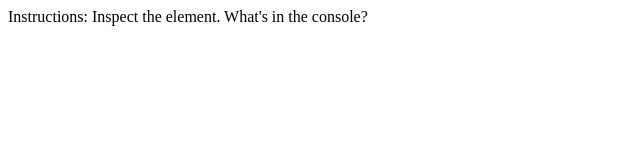
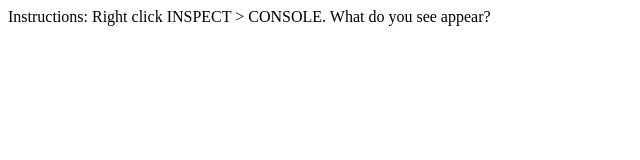
Before and after one commit to racheldmiller/JavaScript-Madness, a plain HTML site: page Variables/index.html in a window 1280 px wide. Shown: the whole page, without its empty margins (0-640 px from the left). Drawn offline with Linux system fonts and the light colour scheme.

Commit message:
created variable example

```diff
--- a/Variables/index.html
+++ b/Variables/index.html
@@ -7,7 +7,7 @@
     <title>Variables</title>
   </head>
   <body>
-    Instructions: Inspect the element. What's in the console?
+    Instructions: Right click INSPECT > CONSOLE. What do you see appear?
     <!-- Let's read the .js file -->
     <script src="script.js"></script>
   </body>
```
